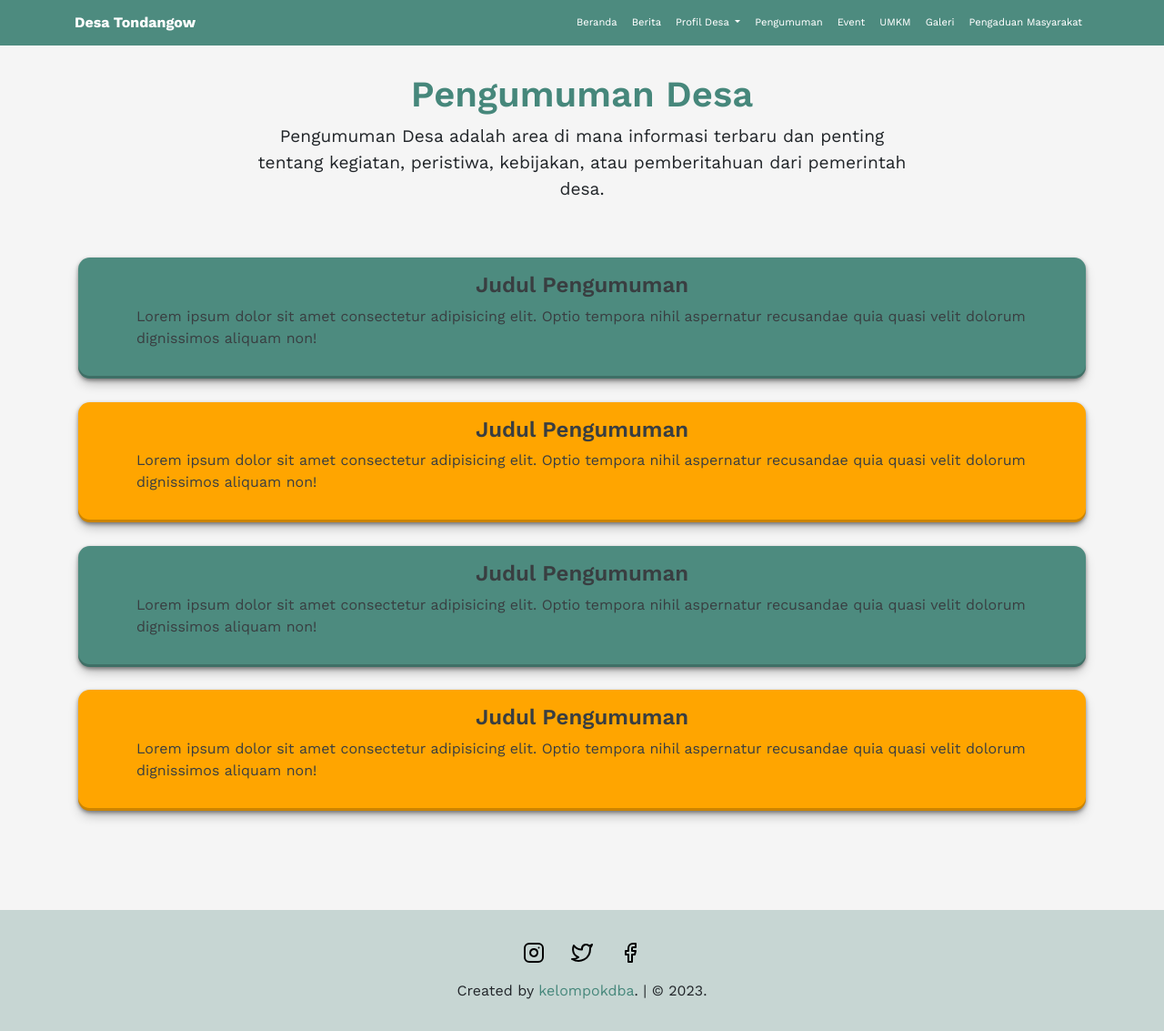
After one commit to steinpongoh/sidesa, a PHP site: page /pengumuman.php in a window 1280 px wide. The commit adds this page. Shown: the whole page at 91% size. Run offline with PHP 8.4, Linux system fonts and the light colour scheme; some libraries are stand-ins or nearby versions.

Commit message:
membuat fitur pengumuman dan melengkapi styling

```diff
--- a/berita.php
+++ b/berita.php
@@ -6,9 +6,9 @@ include 'function.php';
 
 <section id="berita" class="berita">
   <div class="container">
-    <div class="container" style="margin-top: 80px;">
+    <div class="container" data-aos="fade-right">
       <h1 class="text-center">BERITA</h1>
-      <h3 class="text-center">Berikut ini adalah berita seputar Desa Tondangow.</h3>
+      <p class="text-center">Berikut ini adalah berita seputar Desa Tondangow.</p>
       <div class="row g-0 bg-body-secondary position-relative shadow border-top border-success rounded-2 border-3">
         <div class="col-md-6 mb-md-0 p-md-4">
           <img src="img/galeri/desa1.jpg" class="w-100 animate__animated animate__zoomIn rounded-3" alt="">
--- a/css/style.css
+++ b/css/style.css
@@ -208,11 +208,61 @@ body {
 /* Statistik Kependudukan end */
 
 /* Berita start */
+.berita {
+  min-height: 100vh;
+  padding: 5rem 0;
+  margin-bottom: -3rem;
+}
+
 .berita h1 {
   color: var(--green);
   font-weight: 600;
 }
 /* Berita end*/
+/* Pengumuman Start */
+.pengumuman {
+  min-height: 100vh;
+  padding: 5rem 0;
+  margin-bottom: -3rem;
+}
+
+.pengumuman h1 {
+  color: var(--green);
+  font-weight: 600;
+}
+
+.kolom {
+  border-radius: 0.8rem;
+  padding: 1rem;
+  /* background-color: var(--green-transparant); */
+  justify-content: center;
+}
+.kolom h2 {
+  font-size: 1.5rem;
+  font-weight: 600;
+  text-align: center;
+}
+.kolom p {
+  font-size: 1rem;
+}
+
+.kolom-child {
+  color: #393e41;
+  border-radius: 0.8rem;
+  margin: 0.8rem;
+  padding: 1rem 4rem;
+  box-shadow: rgba(0, 0, 0, 0.4) 0px 2px 4px,
+    rgba(0, 0, 0, 0.3) 0px 7px 13px -3px, rgba(0, 0, 0, 0.2) 0px -3px 0px inset;
+}
+
+.kolom-child:nth-child(odd) {
+  background-color: #4d8b7f;
+}
+.kolom-child:nth-child(even) {
+  background-color: #ffa500;
+}
+
+/* Pengumuman End */
 
 /* Event Start */
 .event {
@@ -226,13 +276,13 @@ body {
   font-weight: 600;
 }
 
-.card {
+.card-event {
   margin-top: 1rem;
   border-radius: 50px;
   box-shadow: rgba(0, 0, 0, 0.4) 0px 2px 4px,
     rgba(0, 0, 0, 0.3) 0px 7px 13px -3px, rgba(0, 0, 0, 0.2) 0px -3px 0px inset;
 }
-.card:hover {
+.card-event:hover {
   border-width: 6px;
   border-color: #46877b;
   border-bottom: 10px;
--- a/galeri.php
+++ b/galeri.php
@@ -7,11 +7,11 @@ include 'templates/header.php';
 <section id="gallery" class="gallery">
     <div class="container">
         <div class="row justify-content-center">
-            <div class="col-md-8 col-10 text-center">
+            <div class="col-md-8 col-10 text-center" data-aos="zoom-in-left">
                 <h1>Galeri Desa</h1>
-                <p>Lorem ipsum dolor sit, amet consectetur adipisicing elit. Itaque, nisi.</p>
+                <p>Galeri ini dibuat untuk mempromosikan desa, menampilkan budaya, tradisi, keindahan alam, dan kegiatan masyarakat Desa Tondangow.</p>
             </div>
-            <div class="row row-cols-lg-4 row-cols-md-3 row-cols-sm-2 row-cols-1 justify-content-center">
+            <div class="row row-cols-lg-4 row-cols-md-3 row-cols-sm-2 row-cols-1 justify-content-center" data-aos="zoom-in-right">
                 <div class="col mt-3">
                     <a href=" img/galeri/desa1.jpg" data-toggle="lightbox" data-caption="This describes the image" data-gallery="mygallery">
                         <img src="img/galeri/thumbnail/desa1.jpg" alt="desa1" class="img-fluid w-100 rounded">
--- /dev/null
+++ b/pengumuman.php
@@ -0,0 +1,40 @@
+<?php
+include 'templates/header.php';
+?>
+
+
+<section class="pengumuman" id="pengumuman">
+  <div class="container">
+    <div class="row justify-content-center">
+      <div class="col-md-8 col-10 text-center mb-3" data-aos="fade-left">
+        <h1>Pengumuman Desa</h1>
+        <p>Pengumuman Desa adalah area di mana informasi terbaru dan penting tentang kegiatan, peristiwa, kebijakan, atau pemberitahuan dari pemerintah desa.</p>
+      </div>
+      <div class="row row-cols-1 kolom" data-aos="fade-right" data-aos-offset="300" data-aos-easing="ease-in-sine">
+        <div class="col kolom-child">
+          <h2>Judul Pengumuman</h2>
+          <p>Lorem ipsum dolor sit amet consectetur adipisicing elit. Optio tempora nihil aspernatur recusandae quia quasi velit dolorum dignissimos aliquam non!</p>
+        </div>
+        <div class="col kolom-child">
+          <h2>Judul Pengumuman</h2>
+          <p>Lorem ipsum dolor sit amet consectetur adipisicing elit. Optio tempora nihil aspernatur recusandae quia quasi velit dolorum dignissimos aliquam non!</p>
+        </div>
+        <div class="col kolom-child">
+          <h2>Judul Pengumuman</h2>
+          <p>Lorem ipsum dolor sit amet consectetur adipisicing elit. Optio tempora nihil aspernatur recusandae quia quasi velit dolorum dignissimos aliquam non!</p>
+        </div>
+        <div class="col kolom-child">
+          <h2>Judul Pengumuman</h2>
+          <p>Lorem ipsum dolor sit amet consectetur adipisicing elit. Optio tempora nihil aspernatur recusandae quia quasi velit dolorum dignissimos aliquam non!</p>
+        </div>
+
+      </div>
+    </div>
+
+  </div>
+
+
+</section>
+<?php
+include 'templates/footer.php';
+?>
--- a/templates/header.php
+++ b/templates/header.php
@@ -73,7 +73,7 @@
                 </li>
               </ul>
             </li>
-            <a class="nav-link animate__animated animate__fadeIn" href="pengumuman.html">Pengumuman</a>
+            <a class="nav-link animate__animated animate__fadeIn" href="pengumuman.php">Pengumuman</a>
             <a class="nav-link animate__animated animate__fadeIn" href="event.php">Event</a>
             <a class="nav-link animate__animated animate__fadeIn" href="umkm.php">UMKM</a>
             <a class="nav-link animate__animated animate__fadeIn" href="galeri.php">Galeri</a>
--- a/umkm.php
+++ b/umkm.php
@@ -5,11 +5,11 @@ include 'templates/header.php';
 <section class="produk" id="produk">
     <div class="container">
         <div class="row justify-content-center">
-            <div class="col-md-8 col-10 text-center">
+            <div class="col-md-8 col-10 text-center" data-aos="fade-down-left">
                 <h1>UMKM Desa</h1>
                 <p>Sistem informasi Desa Tondangow menyediakan informasi-informasi terkait UMKM yang ada di Desa Tondangow</p>
             </div>
-            <div class="slide-container swiper">
+            <div class="slide-container swiper" data-aos="fade-down-right">
                 <div class="slide-content">
                     <div class="card-wrapper swiper-wrapper">
                         <div class="card swiper-slide">
```
Also changed, not shown: event.php (+5 -21 lines), pengaduan.php (+5 -5 lines), pengumuman.html (deleted, +0 -75 lines).
